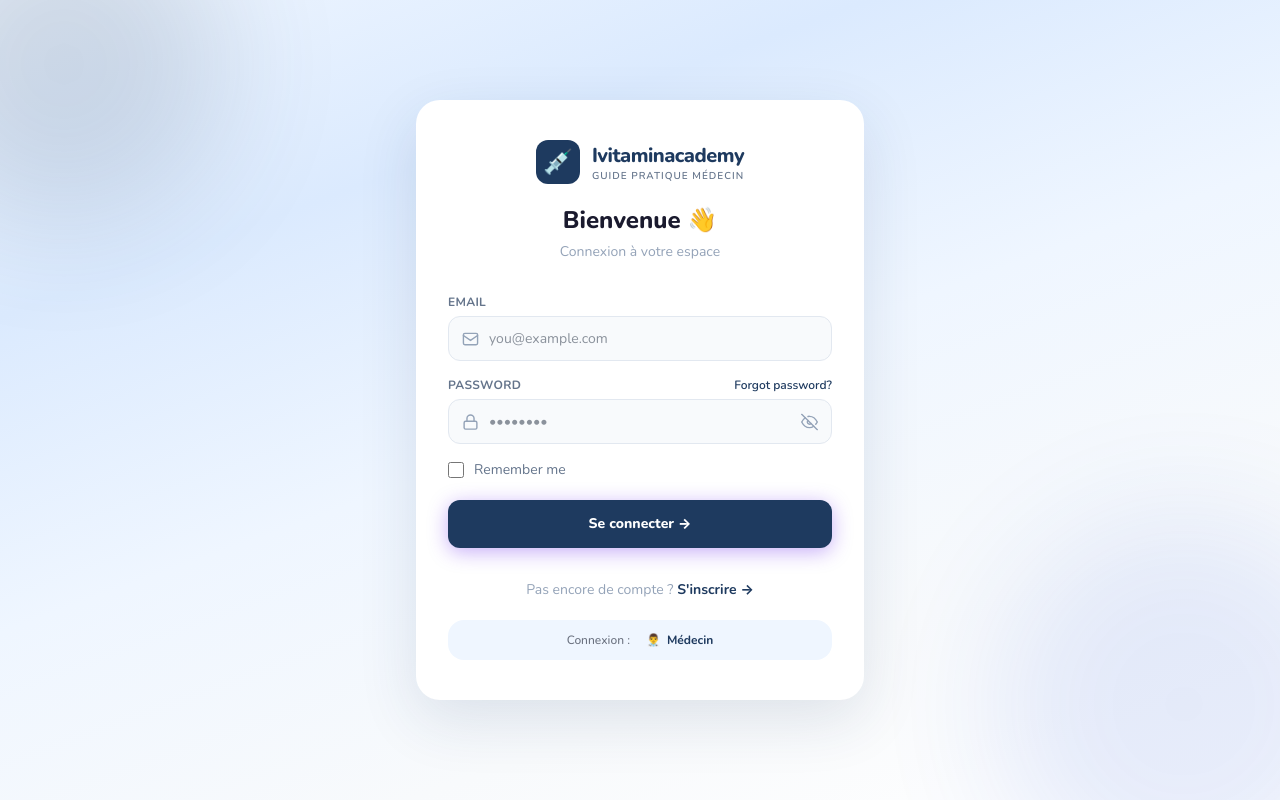
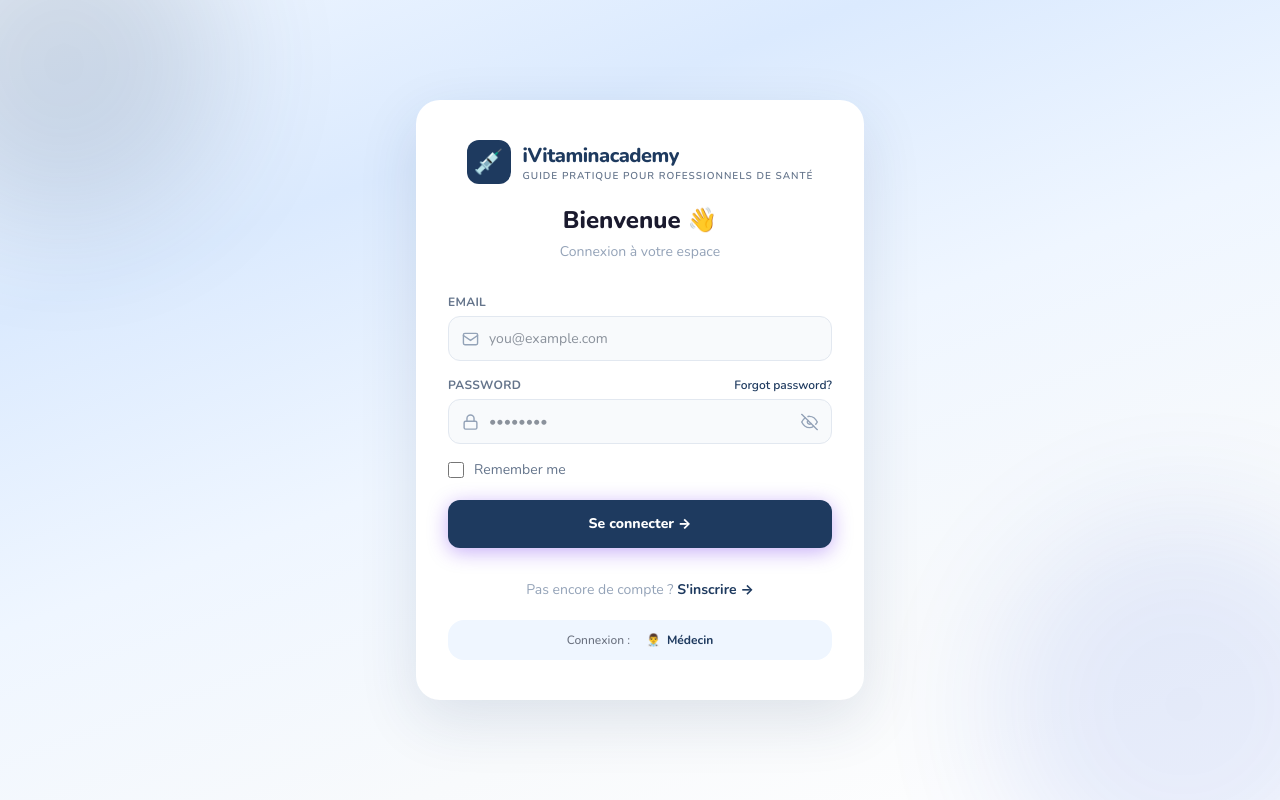
Before and after one commit to iVitaminacademy/formation, a React (Vite) app in the folder client/: page /login in a window 1280 px wide. Built offline with nearby package versions, Linux system fonts and the light colour scheme; no server answers.

Commit message:
Update SignInPage.jsx
Médecin to pro de santé

```diff
--- a/client/src/pages/SignInPage.jsx
+++ b/client/src/pages/SignInPage.jsx
@@ -296,8 +296,8 @@ export default function SignInPage() {
           <div className="flex items-center justify-center gap-3">
             <div className="h-11 w-11 rounded-xl flex items-center justify-center text-2xl" style={{ backgroundColor: '#1E3A5F' }}>💉</div>
             <div className="leading-tight text-left">
-              <div className="text-xl font-extrabold tracking-tight" style={{ color: '#1E3A5F' }}>Ivitaminacademy</div>
-              <div className="text-[10px] font-semibold uppercase tracking-widest" style={{ color: '#64748B' }}>Guide pratique médecin</div>
+              <div className="text-xl font-extrabold tracking-tight" style={{ color: '#1E3A5F' }}>iVitaminacademy</div>
+              <div className="text-[10px] font-semibold uppercase tracking-widest" style={{ color: '#64748B' }}>Guide pratique pour rofessionnels de santé</div>
             </div>
           </div>
           <h1 className="mt-5 text-2xl font-extrabold" style={{ color: '#1A1A2E' }}>Bienvenue 👋</h1>
```
